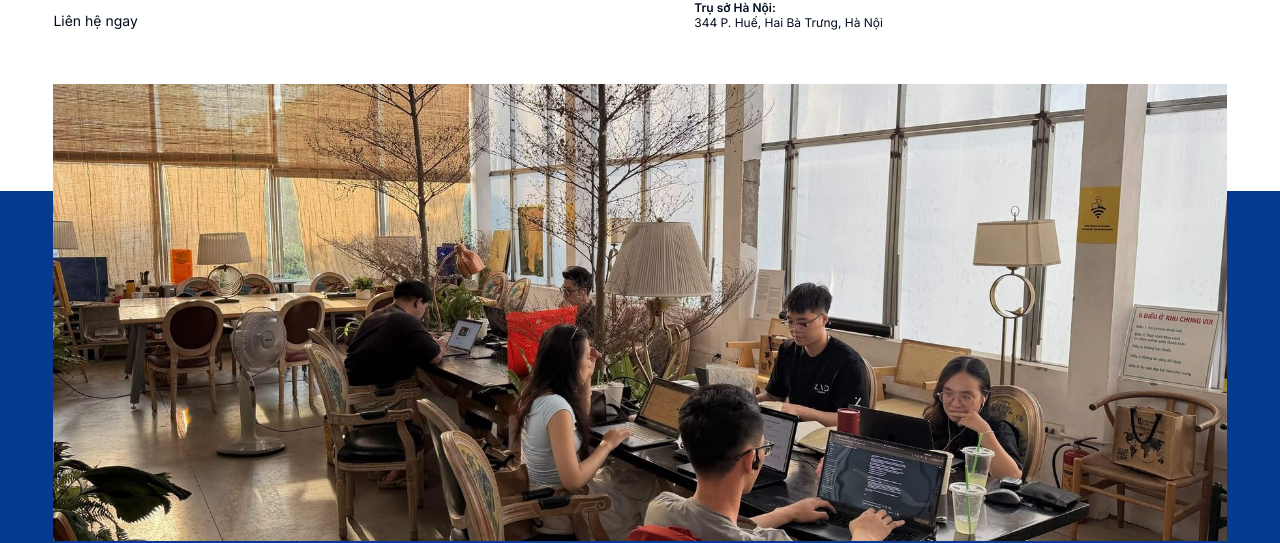
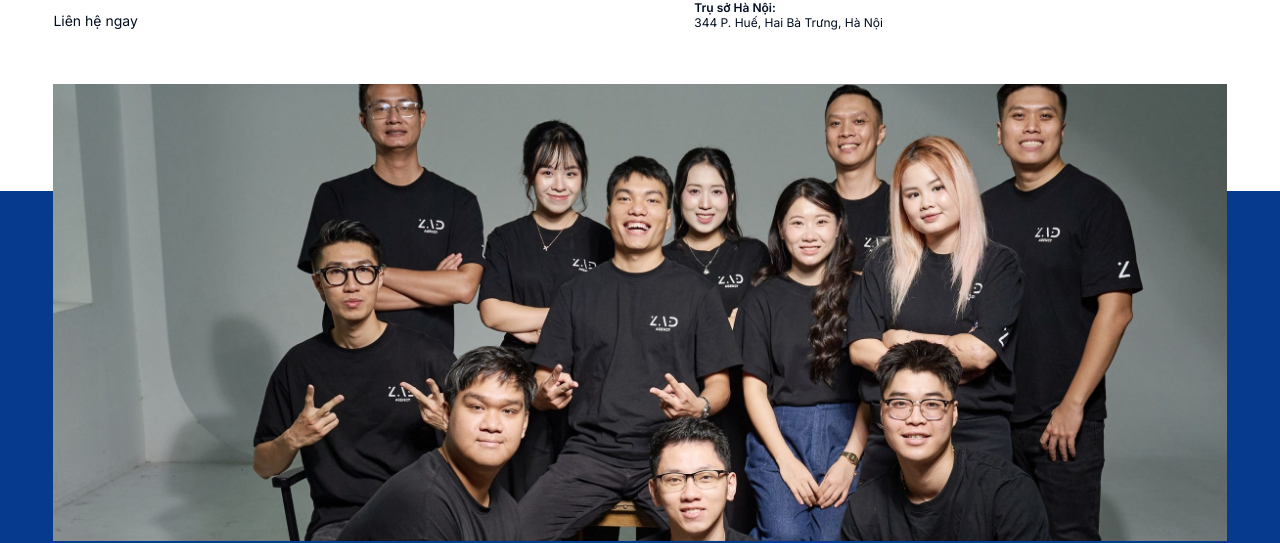
Before and after one commit to 100Bco/ZAD-Website, a Next.js app: page /contact in a window 1280 px wide. Shown: the part 409-952 px from the top of the page. Built offline with nearby package versions, Linux system fonts and the light colour scheme; no server answers.

Commit message:
Contact: use the ZAD team photo
Co-Authored-By: Claude Opus 5.5 <noreply@anthropic.com>
Claude-Session: https://claude.ai/code/session_01CD2Ck2MGa1okffKrgFGcob

```diff
--- a/app/contact/page.tsx
+++ b/app/contact/page.tsx
@@ -42,7 +42,14 @@ export default function ContactPage() {
 
         <div className="contact-photo">
           <div className="container contact-photo__frame">
-            <Image src={c.photo} alt={c.photoAlt} fill sizes="(max-width: 1440px) 92vw, 1320px" priority />
+            <Image
+              src={c.photo}
+              alt={c.photoAlt}
+              fill
+              sizes="(max-width: 1440px) 92vw, 1320px"
+              priority
+              style={{ objectPosition: c.photoFocus ?? "50% 50%" }}
+            />
           </div>
         </div>
       </main>
--- a/data/pages.json
+++ b/data/pages.json
@@ -8,7 +8,8 @@
     "title": "Kết nối với chúng tôi",
     "text": "Hãy mang những bài toán và thách thức của thương hiệu đến với ZAD. Chúng tôi cùng bạn tìm ra hướng đi khác biệt, biến ý tưởng thành những giải pháp sáng tạo và tạo nên giá trị thực tế.",
     "cta": "Liên hệ ngay",
-    "photo": "/images/office.jpg",
-    "photoAlt": "Đội ngũ ZAD làm việc tại văn phòng"
+    "photo": "/images/about/team-zad-1.jpg",
+    "photoAlt": "Đội ngũ ZAD chụp ảnh nhóm",
+    "photoFocus": "50% 12%"
   }
 }
```
Also changed, not shown: 1 other file (tests, documents, lock files or other folders).
